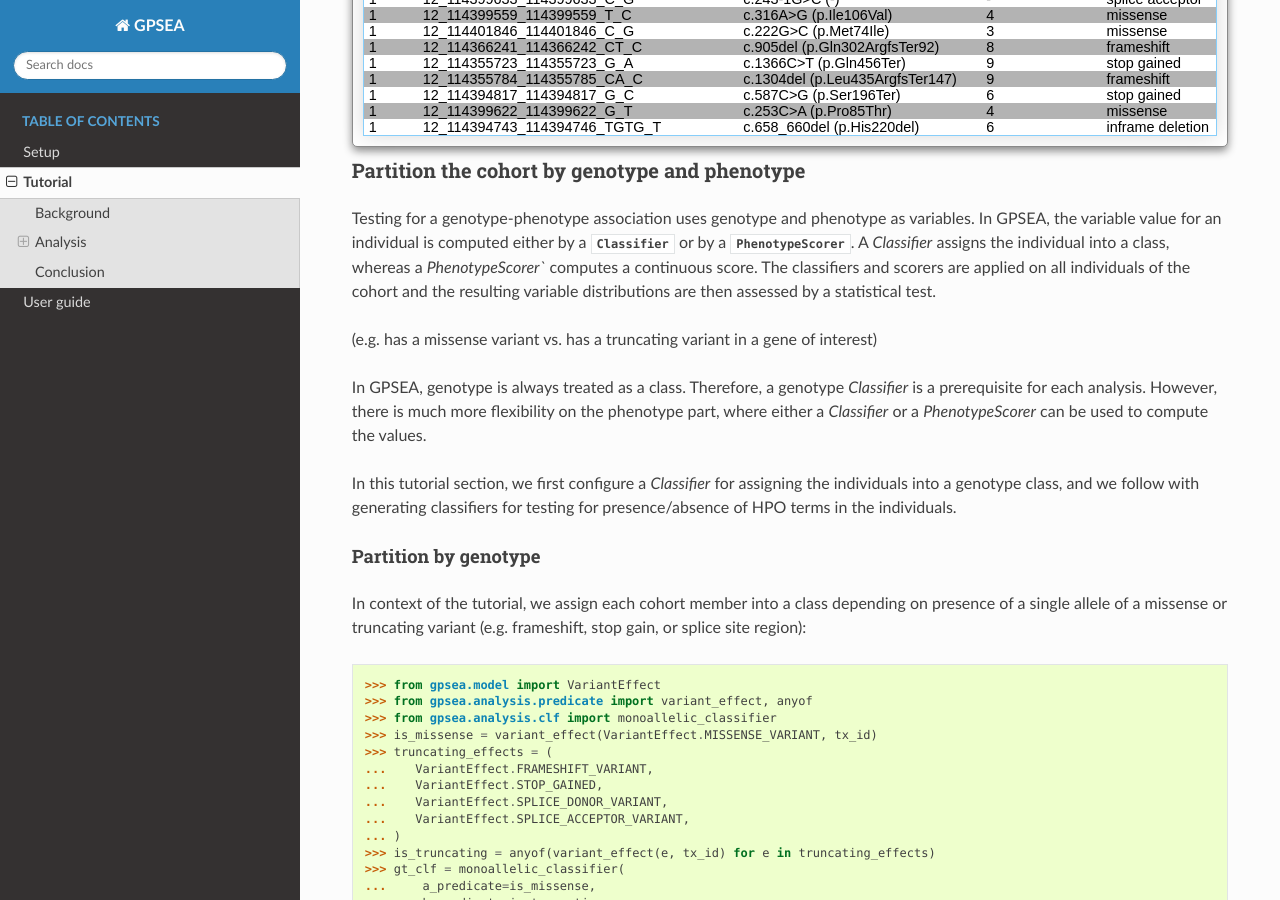
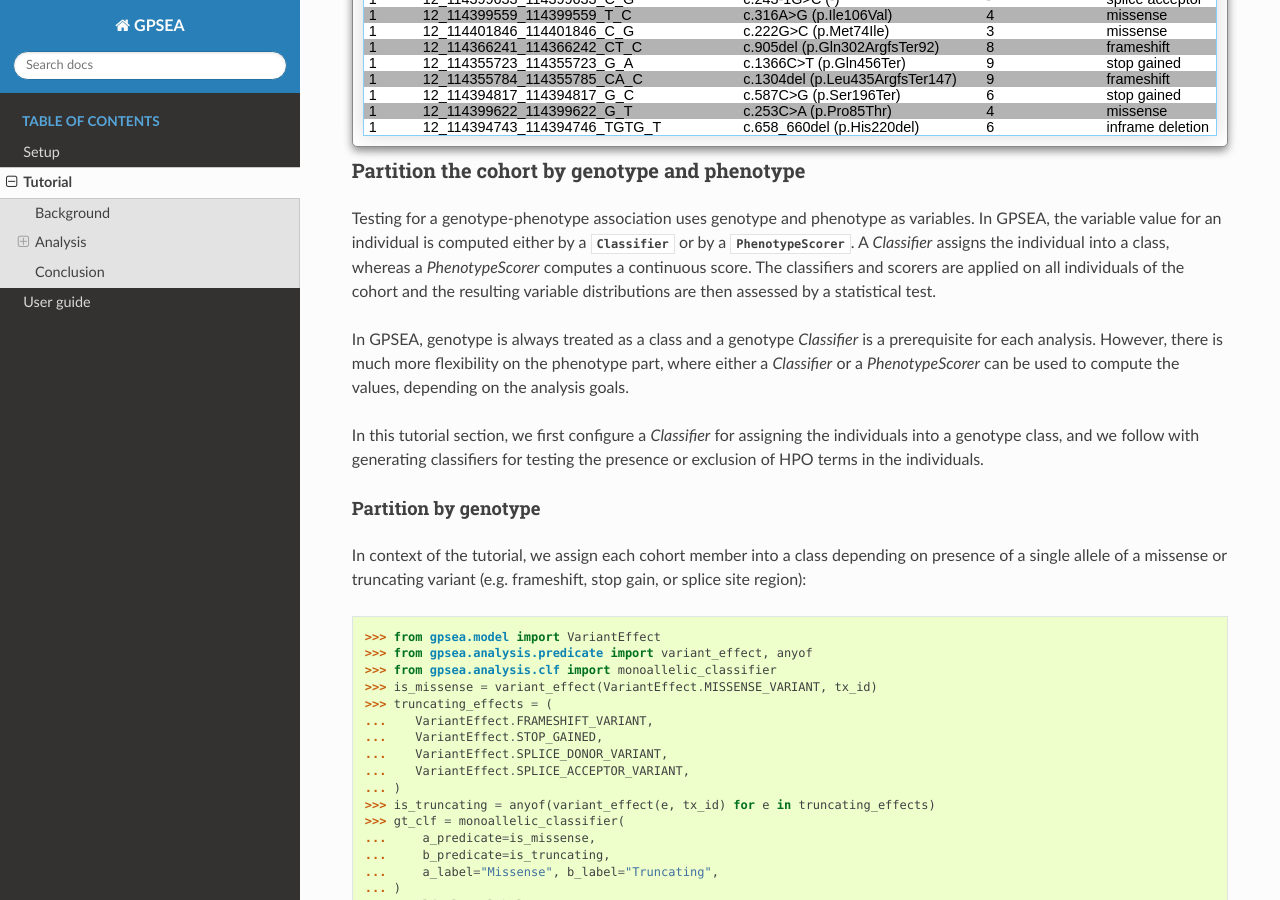
Before and after one commit to monarch-initiative/gpsea, a Sphinx documentation site: the page built from docs/tutorial.rst, in a window 1280 px wide and 900 px high, scrolled down 6807 px. Built offline with Sphinx 7.4.7 and the Read the Docs theme 3.1.0, drawn with Linux system fonts in a browser that asks for light colours; pages that are not in the unit, such as notebooks, are missing from menus.

Commit message:
Clean up.

```diff
--- a/docs/tutorial.rst
+++ b/docs/tutorial.rst
@@ -245,20 +245,19 @@ In GPSEA, the variable value for an individual is computed
 either by a :class:`~gpsea.analysis.clf.Classifier`
 or by a :class:`~gpsea.analysis.pscore.PhenotypeScorer`.
 A `Classifier` assigns the individual into a class,
-whereas a `PhenotypeScorer`` computes a continuous score.
+whereas a `PhenotypeScorer` computes a continuous score.
 The classifiers and scorers are applied on all individuals of the cohort
 and the resulting variable distributions are then assessed by a statistical test.
 
-(e.g. has a missense variant vs. has a truncating variant in a gene of interest)
-
-In GPSEA, genotype is always treated as a class.
-Therefore, a genotype `Classifier` is a prerequisite for each analysis.
+In GPSEA, genotype is always treated as a class
+and a genotype `Classifier` is a prerequisite for each analysis.
 However, there is much more flexibility on the phenotype part,
-where either a `Classifier` or a `PhenotypeScorer` can be used to compute the values.
+where either a `Classifier` or a `PhenotypeScorer` can be used to compute the values,
+depending on the analysis goals.
 
 In this tutorial section, we first configure a `Classifier` for assigning
 the individuals into a genotype class,
-and we follow with generating classifiers for testing for presence/absence
+and we follow with generating classifiers for testing the presence or exclusion
 of HPO terms in the individuals.
 
 
```
